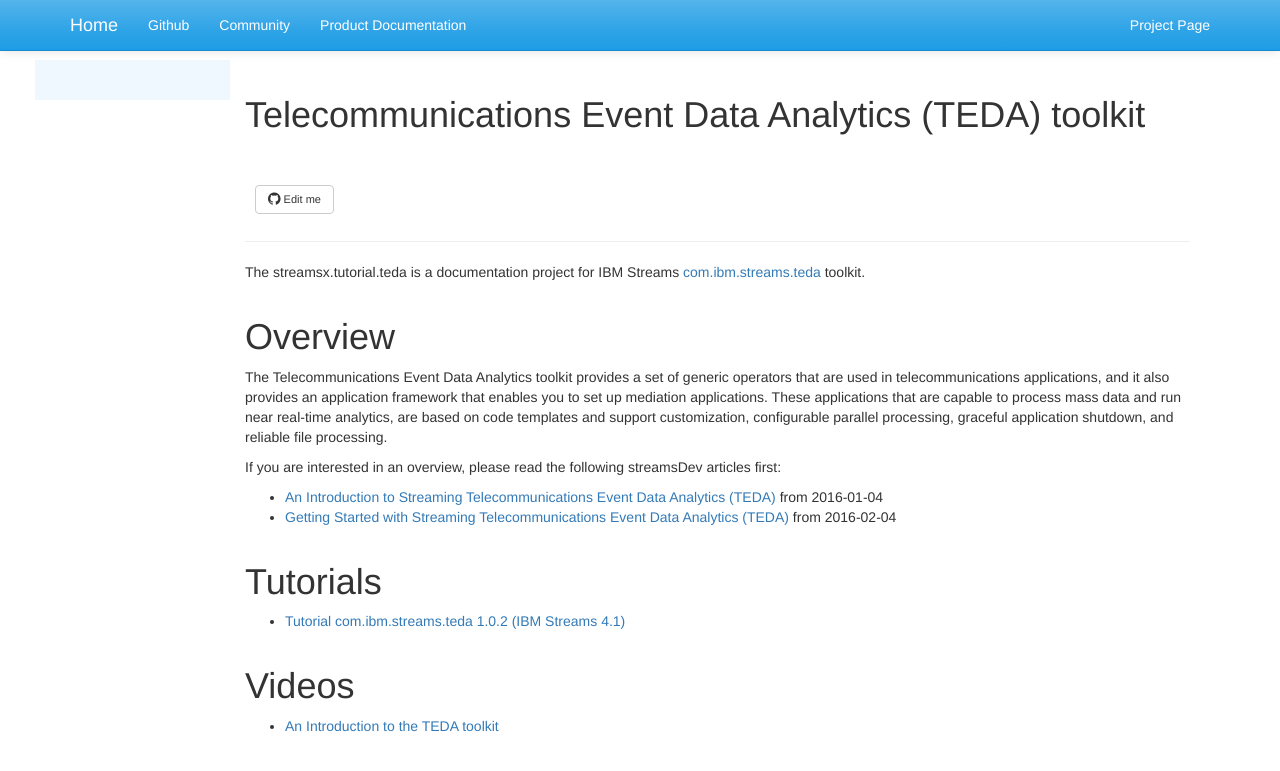
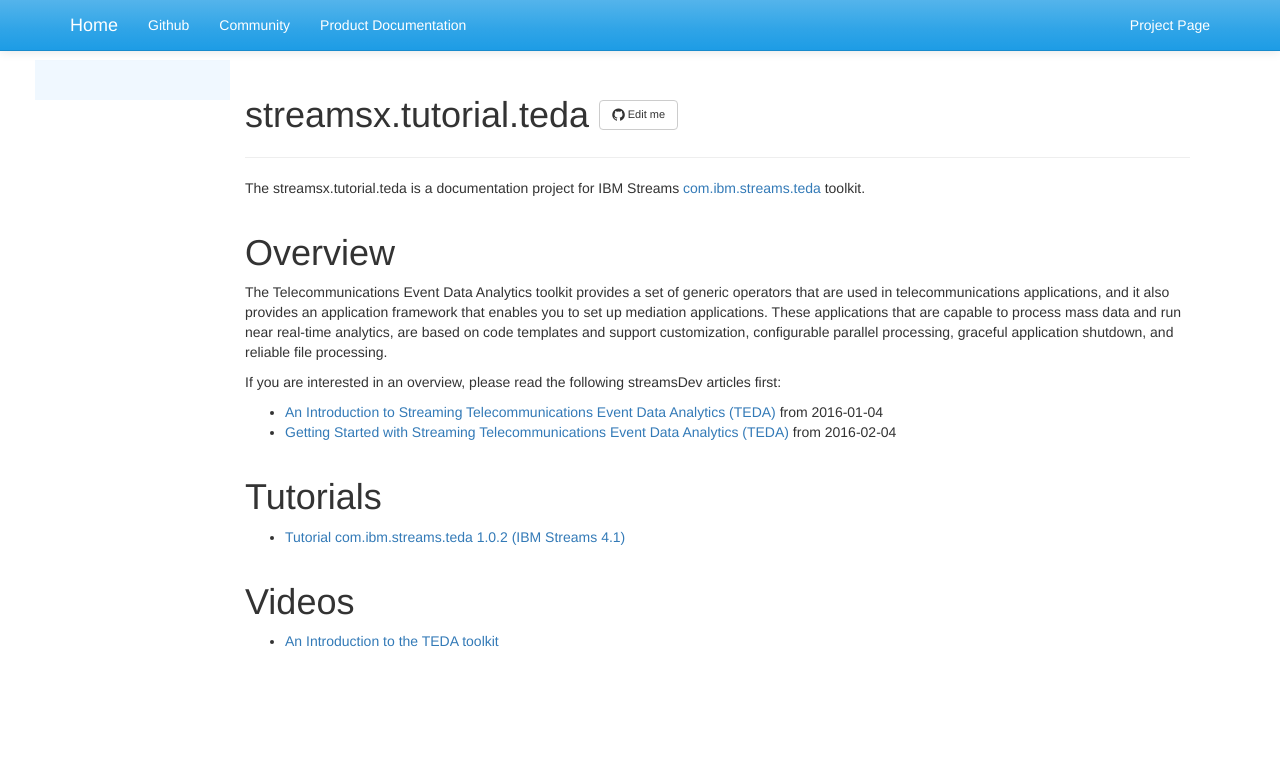
Before and after one commit to IBMStreams/streamsx.tutorial.teda, a Jekyll site: the page built from index.markdown, in a window 1280 px wide. Shown: the top 771 px of the page. Built offline with Jekyll 4.4.1, drawn with Linux system fonts in a browser that asks for light colours; nearby versions of some CDN libraries; library files that are not in the unit come from our copies.

Commit message:
Update index.markdown

```diff
--- a/index.markdown
+++ b/index.markdown
@@ -1,7 +1,7 @@
 ---
 layout: docs
-title:  Telecommunications Event Data Analytics (TEDA) toolkit
-description:  Tutorials for IBM Streams TEDA Toolkit
+title:  streamsx.tutorial.teda
+description:  Tutorials for IBM Streams Telecommunications Event Data Analytics (TEDA) toolkit
 ---
 
 The streamsx.tutorial.teda is a documentation project for IBM Streams [com.ibm.streams.teda](http://www-01.ibm.com/support/knowledgecenter/SSCRJU_4.1.1/com.ibm.streams.toolkits.doc/spldoc/dita/tk$com.ibm.streams.teda/tk$com.ibm.streams.teda.html) toolkit.
```
